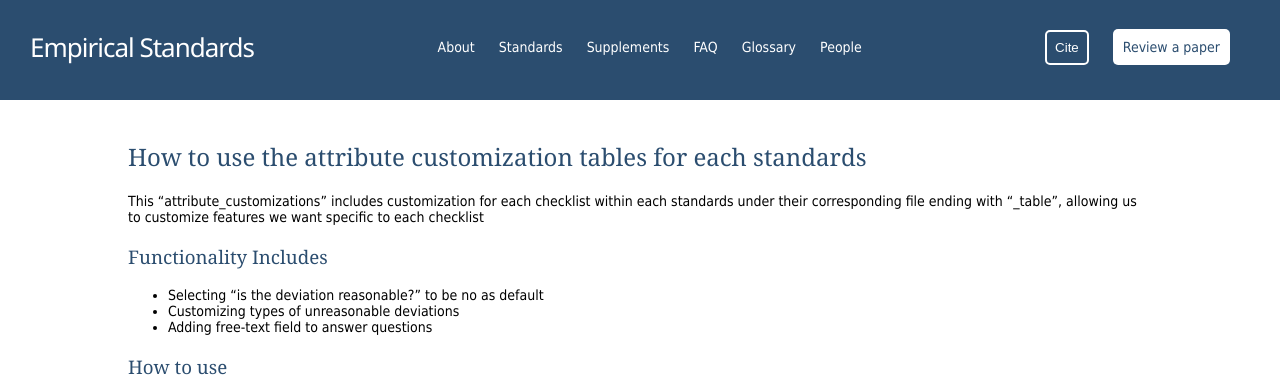
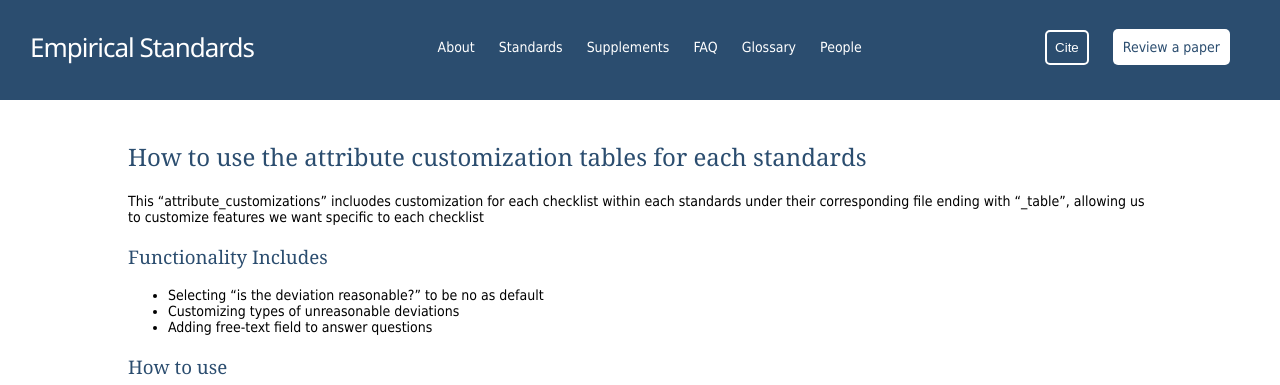
Before and after one commit to acmsigsoft/EmpiricalStandards, a Jekyll site: the page built from docs/ReadMe.md, in a window 1280 px wide. Shown: the top 385 px of the page. Built offline with Jekyll 4.4.1, drawn with Linux system fonts in a browser that asks for light colours; our own code applies the rules of GitHub Pages for plain Markdown files.

Commit message:
Update standard and supplement docs

```diff
--- a/docs/ReadMe.md
+++ b/docs/ReadMe.md
@@ -1,6 +1,6 @@
 ## How to use the attribute customization tables for each standards
 
-This "attribute_customizations" includes customization for each checklist within each standards under their corresponding file ending with "_table", allowing us to customize features we want specific to each checklist
+This "attribute_customizations" incluodes customization for each checklist within each standards under their corresponding file ending with "_table", allowing us to customize features we want specific to each checklist
 
 
 ### Functionality Includes
```
Also changed, not shown: docs/standards/Benchmarking.md (+1 -5 lines), docs/standards/DataScience.md (+1 -1 lines), docs/standards/Experiments.md (+1 -4 lines), docs/standards/MetaScience.md (+1 -7 lines), docs/supplements/Glossary.md (+1 -1 lines).
